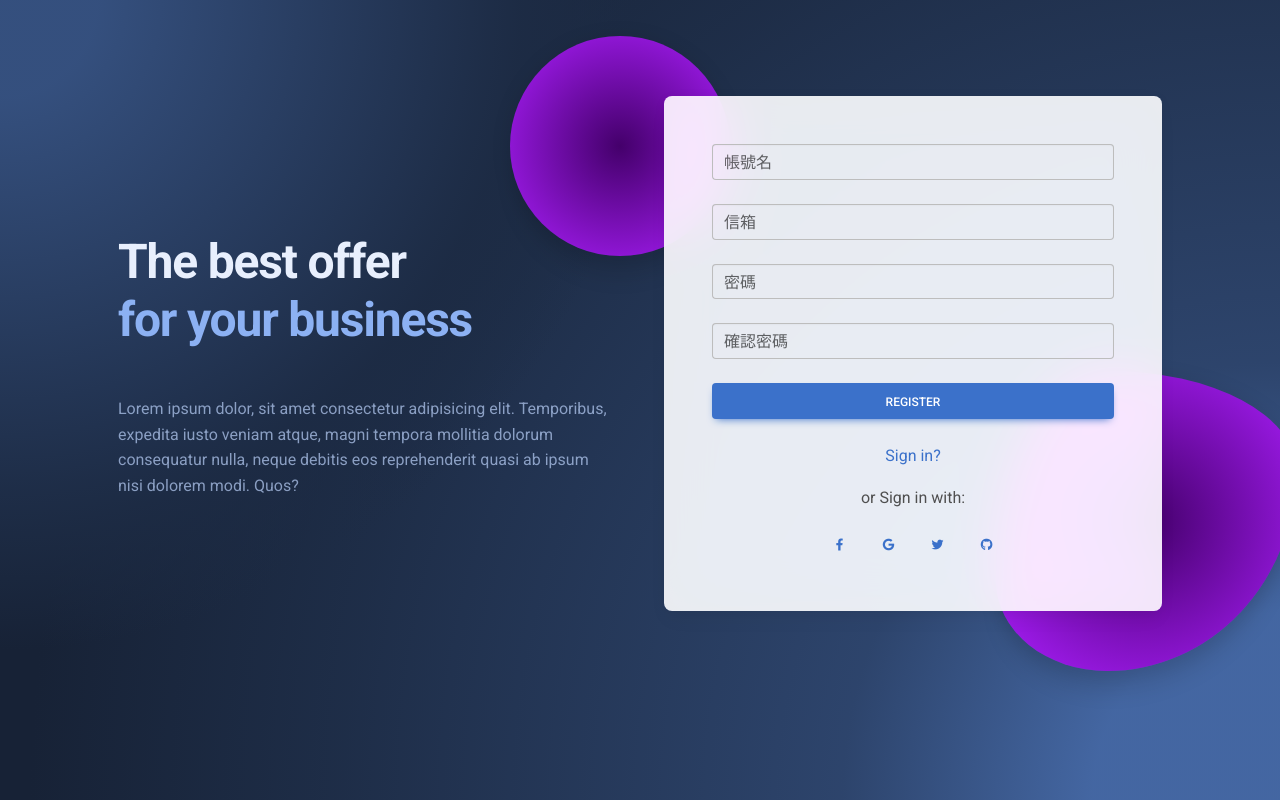
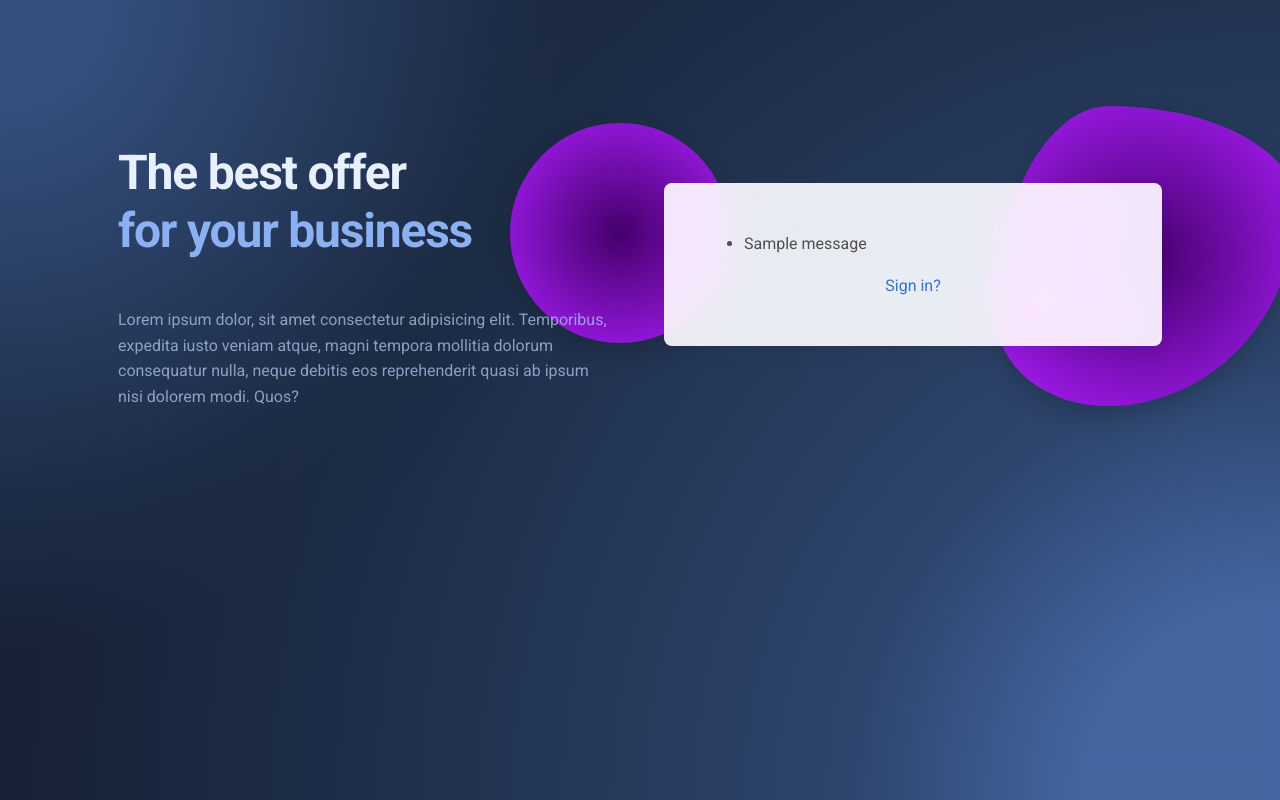
Before and after one commit to MaiSharon/Employee-Management-System, a Django app: page /register/ in a window 1280 px wide. Run offline with Django 4.2, Linux system fonts and the light colour scheme; tables that the repository leaves empty hold one stand-in row (values such as "Sample post"); one stand-in notice (Sample message) is shown; parts of the project's set-up code (start-up, migrations or seed data) failed here and were passed over; some libraries are stand-ins or nearby versions.

Commit message:
feat(authentication): Refactor email verification
- Update email verification utility functions in email_utils.py
- Update
verify URL in urls.py
- Modify login and registration templates and
their corresponding Python files (login.html, login.py, register.html,
register.py)
- Modify re-verify.html for better user experience

```diff
--- a/dept_app/templates/login.html
+++ b/dept_app/templates/login.html
@@ -149,31 +149,30 @@
 
               <!-- Simple link -->
               <div class="text-center">
-                <p>Not a member? <a href="/register">register</a></p>
+                Not a member? <a href="/register">register</a>
               </div>
 
               <!-- Register buttons -->
-              <div class="text-center">
-                <p>or Sign in with:</p>
-                <button type="button" class="btn btn-link btn-floating mx-1">
-                  <i class="fab fa-facebook-f"></i>
-                </button>
-
-                <button type="button" class="btn btn-link btn-floating mx-1">
-                  <i class="fab fa-google"></i>
-                </button>
-
-                <button type="button" class="btn btn-link btn-floating mx-1">
-                  <i class="fab fa-twitter"></i>
-                </button>
-
-                <button type="button" class="btn btn-link btn-floating mx-1">
-                  <i class="fab fa-github"></i>
-                </button>
-              </div>
+{#              <div class="text-center">#}
+{#                <p>or Sign in with:</p>#}
+{#                <button type="button" class="btn btn-link btn-floating mx-1">#}
+{#                  <i class="fab fa-facebook-f"></i>#}
+{#                </button>#}
+{##}
+{#                <button type="button" class="btn btn-link btn-floating mx-1">#}
+{#                  <i class="fab fa-google"></i>#}
+{#                </button>#}
+{##}
+{#                <button type="button" class="btn btn-link btn-floating mx-1">#}
+{#                  <i class="fab fa-twitter"></i>#}
+{#                </button>#}
+{##}
+{#                <button type="button" class="btn btn-link btn-floating mx-1">#}
+{#                  <i class="fab fa-github"></i>#}
+{#                </button>#}
+{#              </div>#}
+            {% endblock %}
             </form>
-
-          {% endblock %}
           </div>
         </div>
       </div>
--- a/dept_app/templates/register.html
+++ b/dept_app/templates/register.html
@@ -1,5 +1,7 @@
 {% extends 'login.html' %}
 {% block form_content %}
+
+{% if not messages %}
     {% for field in form %}
       <div class="form-outline mb-4">
         <div class="form-outline">
@@ -10,62 +12,26 @@
         <span style="color:red">{{ field.errors.0 }}</span>
       </div>
     {% endfor %}
-
-{#  <!-- Username input -->#}
-{#  <div class="form-outline mb-4">#}
-{#      <div class="form-outline">#}
-{#        <input name="{{ form.username.name}}" type="text" id="form3Example1" class="form-control" />#}
-{#        <label class="form-label" for="form3Example1">User name</label>#}
-{#      </div>#}
-{#  </div>#}
-{##}
-{#  <!-- Email input -->#}
-{#  <div class="form-outline mb-4">#}
-{#    <input name="{{ form.email.name}}" type="email" id="form3Example3" class="form-control" />#}
-{#    <label class="form-label" for="form3Example3">Email address</label>#}
-{#      <span style="color:red">{{ form.email.errors.0 }}</span>#}
-{#  </div>#}
-{##}
-{#  <!-- Password input -->#}
-{#  <div class="form-outline mb-4">#}
-{#    <input name="{{ form.password.name}}" type="password" id="form3Example4" class="form-control" />#}
-{#    <label class="form-label" for="form3Example4">Password</label>#}
-{#  </div>#}
-{##}
-{#  <!-- Confirm password input -->#}
-{#  <div class="form-outline mb-4">#}
-{#    <input name="{{ form.confirm_password.name}}" type="password" id="form3Example5" class="form-control" />#}
-{#    <label class="form-label" for="form3Example5">Confirm password</label>#}
-{#  </div>#}
-
   <!-- Submit button -->
   <button type="submit" class="btn btn-primary btn-block mb-4">
     Register
   </button>
+{% endif %}
+
+{% if messages %}
+  <ul class="messages">
+    {% for message in messages %}
+      <li{% if message.tags %} class="{{ message.tags }}"{% endif %}>{{ message }}</li>
+    {% endfor %}
+  </ul>
+{% endif %}
+
+
 
   <!-- Simple link -->
   <div class="text-center">
-    <p> <a href="/login">Sign in?</a></p>
+    <a href="/login">Sign in?</a>
   </div>
 
-  <!-- Register buttons -->
-  <div class="text-center">
-    <p>or Sign in with:</p>
-    <button type="button" class="btn btn-link btn-floating mx-1">
-      <i class="fab fa-facebook-f"></i>
-    </button>
 
-    <button type="button" class="btn btn-link btn-floating mx-1">
-      <i class="fab fa-google"></i>
-    </button>
-
-    <button type="button" class="btn btn-link btn-floating mx-1">
-      <i class="fab fa-twitter"></i>
-    </button>
-
-    <button type="button" class="btn btn-link btn-floating mx-1">
-      <i class="fab fa-github"></i>
-    </button>
-  </div>
-</form>
 {% endblock %}
--- a/dept_app/views/login.py
+++ b/dept_app/views/login.py
@@ -78,6 +78,8 @@ def login(request):
     return render(request, "login.html", {"form": form})
 
 
+
+
 def logout(request):
     """ 登出功能 """
     request.session.clear()
--- a/dept_app/views/register.py
+++ b/dept_app/views/register.py
@@ -1,17 +1,23 @@
-from django.forms import ModelForm
-from django.shortcuts import render, redirect
-from django import forms
-from django.core.exceptions import ValidationError
+from django.core.exceptions import ValidationError, ObjectDoesNotExist
 from django.contrib.auth.password_validation import validate_password
 from django.contrib.auth.hashers import make_password
+from django.contrib import messages
+from django.utils import timezone
+from django.utils.http import urlsafe_base64_decode
+from django.utils.encoding import force_str
+from django import forms
+from django.shortcuts import render, redirect
 
 from dept_app import models
-from dept_app.utils.bootstrap import BootStrapModelForm
+from dept_app.utils import email_utils
+from dept_app.utils.bootstrap import BootStrapModelForm, BootStrapForm
 
 
 class AdminModelForm(BootStrapModelForm):
-    """  """
-
+    """
+    表單用於管理員註冊，包括用戶名、電子郵件和密碼。
+    這個表單還進行了密碼和用戶名的自定義驗證。
+    """
     confirm_password = forms.CharField(
         label="確認密碼",
         widget=forms.PasswordInput(render_value=True),  # 當密碼不一致不清空，預設會自動清空# *****
@@ -19,7 +25,7 @@ class AdminModelForm(BootStrapModelForm):
 
     class Meta:
         model = models.Admin
-        fields = ["username", "email", "password"]  #
+        fields = ["username", "email", "password"]
         widgets = {
             'username': forms.TextInput(attrs={'render_value': True}),
             'email': forms.EmailInput(attrs={'render_value': True}),
@@ -28,7 +34,7 @@ class AdminModelForm(BootStrapModelForm):
 
 
     def clean_username(self):
-        """ 驗證用戶名是否只包含字母、數字、下劃線和點 """
+        """ 檢查用戶名是否只包含字母、數字、下劃線和點、用戶名不可重複 """
         username = self.cleaned_data.get("username")
         if not all(char.isalnum() or char in {'_', '.'} for char in username):
             raise ValidationError("用戶名只能包含字母、數字、下劃線和點")
@@ -46,6 +52,7 @@ class AdminModelForm(BootStrapModelForm):
         return username
 
     def clean_password(self):
+        """ 檢查密碼是否符合長度8~64、不含空格、含至少1個特殊字符 """
         password = self.cleaned_data.get("password")
 
         # 最小長度檢查
@@ -55,11 +62,9 @@ class AdminModelForm(BootStrapModelForm):
         if len(password) >= 65:
             raise ValidationError("密碼長度不可超過64個字符")
 
-        # 其他基本檢查（空格等）
         if ' ' in password:
             raise ValidationError("密碼不能包含空格")
 
-        # 特殊字符檢查
         if not any(char in "!@#$%^&*()-+_=<>?/[]" for char in password):
             raise ValidationError("密碼必須包含至少一個特殊字符")
 
@@ -68,10 +73,11 @@ class AdminModelForm(BootStrapModelForm):
         return password
 
     def clean_confirm_password(self):
+        """ 檢查密碼確認是否一致、不可為空 """
         password = self.cleaned_data.get("password")
         confirm_password = self.cleaned_data.get("confirm_password")
 
-        if password is None:  # 相較self.errors.get("password")更節省資源
+        if password is None:
             return confirm_password
 
         if password != confirm_password:
@@ -80,31 +86,121 @@ class AdminModelForm(BootStrapModelForm):
         return confirm_password
 
     def clean_email(self):
+        """ 檢查信箱驗證狀態 """
         email = self.cleaned_data.get("email")
-        exists = models.Admin.objects.filter(email=email).exists()
-        if exists:
-            raise ValidationError("此信箱已經存在")
-        return email
+        if models.Admin.objects.filter(email=email, is_verified=False).exists():
+            raise ValidationError("請至信箱收信完成驗證")
+        elif models.Admin.objects.filter(email=email, is_verified=True).exists():
+            raise ValidationError("此信箱已註冊，請直接登入。")
+        else:
+            # 此信箱未註冊
+            return email
 
 import logging
 
 logger = logging.getLogger(__name__)
 
+
 def admin_add(request):
+    """
+    處理管理員賬戶的創建。
+    - GET請求：顯示空的註冊表單。
+    - POST請求：驗證表單數據，創建新的管理員賬戶。
+    """
+
     if request.method == "GET":
         form = AdminModelForm()
         return render(request, "register.html", {"form": form})
 
-
+    # 處理POST請求
     form = AdminModelForm(data=request.POST)
     if form.is_valid():
         admin = form.save(commit=False)
         admin.password = make_password(form.cleaned_data["password"])
         admin.save()
 
+        # 發送驗證郵件
+        email_utils.send_email_token(request, admin)
+        messages.success(request, '驗證郵件已發送，請檢查您的信箱。')
+
+        # 記錄成功創建的管理員賬戶
         logger.info(f"Admin account created: {admin.username}, Email: [REDACTED]")
-        return redirect("admin_list")
-    # Log sanitized errors
+        return redirect("register")
+
+    # 記錄失敗的註冊嘗試（敏感信息已脫敏）
     sanitized_errors = {k: "[REDACTED]" if k in ["password", "email"] else v for k, v in form.errors.items()}
     logger.warning(f"Failed admin account creation attempt: {sanitized_errors}")
+    # 表單驗證失敗，顯提示信息
     return render(request, "register.html", {"form": form})
+
+
+
+def verify_email(request, token):
+    """
+    驗證用戶的電子郵件。
+    這個函數會解碼URL中的驗證碼，並查找對應的Admin對象。
+    如果驗證成功，它會更新Admin對象的狀態。
+    """
+    try:
+        # 解碼從URL中獲取的驗證碼
+        email_token = force_str(urlsafe_base64_decode(token))
+        # 查找對應的Admin對象
+        admin = models.Admin.objects.get(email_token=email_token)
+
+    except ObjectDoesNotExist:
+        # 若無對應的Admin對象，到重新驗證輸入信箱頁面
+        messages.success(request, '無效的驗證碼，請重新發送認證信。')
+        return redirect('re_verify')
+
+    if timezone.now() > admin.token_expiration:
+        # 若驗證碼是否過期，到重新驗證輸入信箱頁面
+        messages.success(request, '驗證碼已過期，請重新發送認證信。')
+        return redirect('re_verify')
+
+    # 若驗證成功，更新Admin對象的狀態並保存
+    admin.is_verified = True
+    admin.email_token = None
+    admin.save()
+    # 直接登入，進入管理員列表頁面
+    return redirect('admin_list')
+
+
+class ReVerifyForm(BootStrapForm):
+    email = forms.EmailField(label='請輸入您的信箱')
+
+    def clean_email(self):
+        """ 檢查信箱是否已註冊並且未驗證 """
+        email = self.cleaned_data.get("email")
+        try:
+            admin = models.Admin.objects.get(email=email)
+        except models.Admin.DoesNotExist:
+            raise ValidationError("此信箱未註冊，請重新輸入。")
+
+        if admin.is_verified:
+            raise ValidationError("您已驗證成功，請直接登入。")
+
+        return email
+
+def re_verify(request):
+    """ 重發驗證信 """
+
+    # 輸入信箱
+    if request.method == "GET":
+        form = ReVerifyForm
+        return render(request, 're-verify.html', {'form': form})
+
+    form = ReVerifyForm(data=request.POST)
+    if form.is_valid():
+        email = form.cleaned_data.get("email")
+        admin = models.Admin.objects.get(email=email, is_verified=False)
+
+        # 更新驗證碼過期時間
+        admin.update_token_expiration()
+        admin.save()
+
+        # 重新發送驗證信
+        email_utils.send_email_token(request, admin)
+        messages.success(request, '驗證郵件已重新發送，請檢查您的信箱。')
+        return redirect('re-verify')
+    # 表單驗證失敗，顯示提示訊息
+    return render(request, 're-verify.html', {'form': form})
--- a/prj_dept/urls.py
+++ b/prj_dept/urls.py
@@ -44,6 +44,9 @@ urlpatterns = [
 
     path('login/', login.login, name="login"),
     path('register/', register.admin_add, name="register"),
+    path('verify/<str:token>/', register.verify_email, name='verify_email'),
+    path('re-verify/', register.re_verify, name='re_verify'),
+
     path('logout/', login.logout),
     path('image/code/', login.image_code),
 
```
Also changed, not shown: dept_app/templates/re-verify.html (added, +29 -0 lines). Lines whose indentation alone changed are shown as unchanged.
